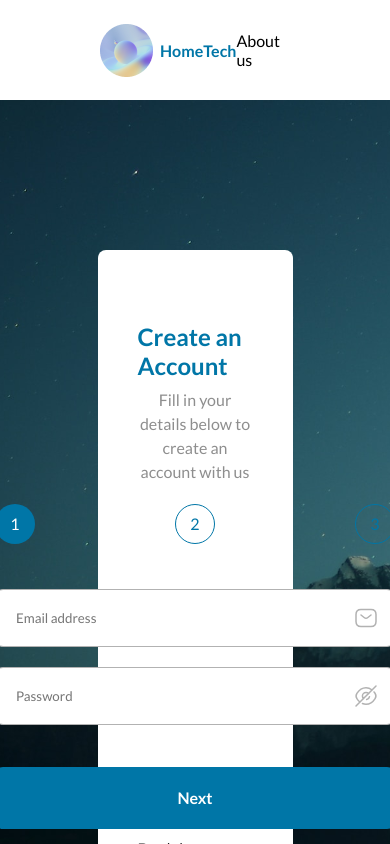
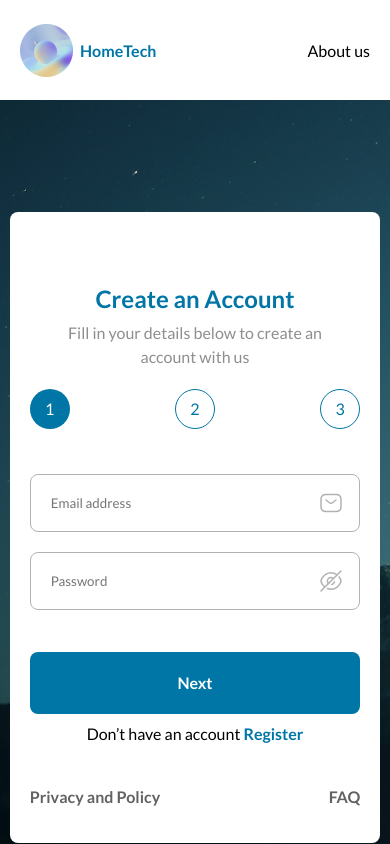
Before and after one commit to Intuneteq/home-tech, a Next.js app: page /login in a window 390 px wide. Built offline with nearby package versions, Linux system fonts and the light colour scheme.

Commit message:
STYLE: responsiveness added

```diff
--- a/styles/globals.scss
+++ b/styles/globals.scss
@@ -35,7 +35,6 @@ body {
 .outlet {
   background-image: url("../public/homebackground.svg");
   padding: 110px 0;
-  // min-height: 100vh;
 }
 
 .app__flex {
@@ -234,7 +233,7 @@ body {
     width: 400px;
 
     img {
-        cursor: pointer;
+      cursor: pointer;
     }
   }
 
@@ -258,3 +257,73 @@ body {
 .homepage {
   height: 100vh;
 }
+
+@media screen and (max-width: 998px) {
+  .outlet {
+    padding: 50px 0;
+  }
+
+  .modal {
+    width: 60%;
+
+    .modal-btn {
+      width: 100%;
+    }
+
+    .progress {
+      width: 100%;
+    }
+
+    .modal-input {
+      width: 100%;
+    }
+
+    .modal-colors {
+      width: 100%;
+    }
+
+    .modal-images {
+      width: 100%;
+      gap: 20px;
+      justify-content: center;
+
+      img {
+        width: 104px;
+        height: 60px;
+      }
+    }
+  }
+}
+
+@media screen and (max-width: 768px) {
+  .nav {
+    padding: 0 40px;
+  }
+  .modal {
+    width: 90%;
+  }
+}
+@media screen and (max-width: 480px) {
+  .nav {
+    padding: 0 20px;
+  }
+
+  .outlet {
+    padding: 5px 0;
+  }
+
+  .modal {
+    padding: 72px 20px 37px;
+    width: 95%;
+
+    h1 {
+      text-align: center;
+    }
+
+    .progress {
+      img {
+        width: 90px;
+      }
+    }
+  }
+}
```
